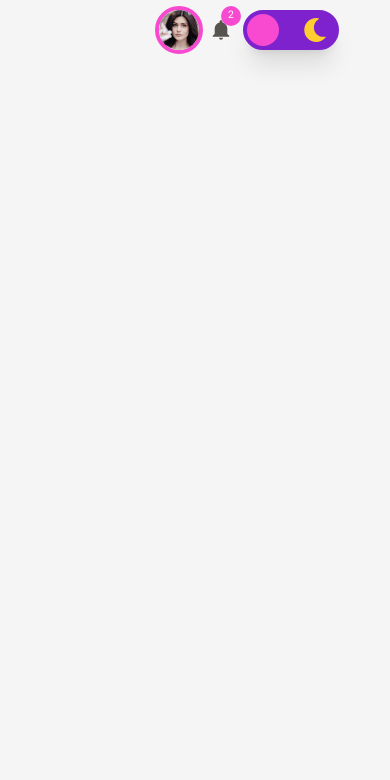
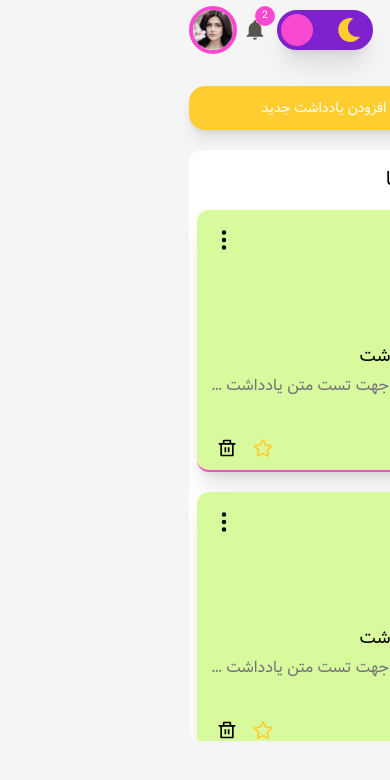
Before and after one commit to naziwebdev/cms-front, a React (Vite) app: page /apps/note in a window 390 px wide. Shown: the top 780 px of the page. Built offline with nearby package versions, Linux system fonts and the light colour scheme.

Commit message:
Create note page ui & responsive

```diff
--- /dev/null
+++ b/src/components/NoteCard.tsx
@@ -0,0 +1,40 @@
+import { RiDeleteBinLine } from "react-icons/ri";
+import { BsThreeDotsVertical } from "react-icons/bs";
+import { FaRegStar } from "react-icons/fa";
+import { FaStar } from "react-icons/fa";
+import { FaEye } from "react-icons/fa";
+
+export default function NoteCard() {
+  return (
+    <div className="h-auto rounded-xl border-b-2 border-b-primary-pk bg-lime-200 p-3 shadow-xl">
+      <div className="flex w-full justify-between">
+        <div className="flex flex-col xs:flex-row xs:items-center gap-x-3">
+          <img
+            src="/images/user-04.jpg"
+            alt="avatar"
+            className="h-14 w-14 rounded-full"
+          />
+          <div className="text-sm">
+            <p className="pb-1 font-semibold">نازنین رستگار</p>
+            <p className="text-zinc-500">1402/11/18</p>
+          </div>
+        </div>
+        <BsThreeDotsVertical className="cursor-pointer pt-1.5 text-3xl" />
+      </div>
+      <div className="w-full">
+        <h4 className="font-semobold pt-5 text-lg">عنوان یادداشت</h4>
+        <p className="truncate pt-1 text-zinc-500">
+          لورم ایپسوم جهت تست متن یادداشت پنل مدیریت فروشگاهی لورم ایپسوم جهت
+          تست متن یادداشت پنل مدیریت فروشگاهی
+        </p>
+      </div>
+      <div className="flex items-center justify-between px-2 pt-10">
+        <FaEye className="cursor-pointer text-xl text-primary-pk" />
+        <div className="flex items-center gap-x-4 text-xl font-bold">
+          <FaRegStar className="cursor-pointer text-primary-y" />
+          <RiDeleteBinLine className="cursor-pointer" />
+        </div>
+      </div>
+    </div>
+  );
+}
--- a/src/index.css
+++ b/src/index.css
@@ -141,6 +141,7 @@
     .tick:checked+.item {
         text-decoration: line-through;
     }
+
 }
 
 
--- a/src/pages/Apps/Note.tsx
+++ b/src/pages/Apps/Note.tsx
@@ -1,7 +1,65 @@
-import React from 'react'
+import AddButton from "../../components/AddButton";
+import FormInput from "../../components/FormInput";
+import DetailsModal from "../../components/DetailsModal";
+import NoteCard from "../../components/NoteCard";
+import { useState } from "react";
 
 export default function Note() {
+  const [toggleModal, setToggleModal] = useState<boolean>(false);
+
+  const openModalHandler = () => {
+    setToggleModal(true);
+  };
+
+  const closeModalHandler = () => {
+    setToggleModal(false);
+  };
+
   return (
-    <div>Note</div>
-  )
+    <div className=" xl:h-[calc(100vh-160px)]">
+      <AddButton
+        openModalHandler={openModalHandler}
+        title={"افزودن یادداشت جدید"}
+      />
+      <div
+        className="] h-[70vh] w-[calc(100vw-90px)] rounded-xl
+    bg-white  xs:w-[calc(100vw-130px)]  xl:h-[64vh] px-2 py-4 xs:p-4 overflow-x-auto"
+      >
+        <h2 className=" text-xl ">یادداشت ها</h2>
+        <div className="grid grid-cols-1 md:grid-cols-2 lg:grid-cols-3 gap-5 pt-4">
+          <NoteCard />
+          <NoteCard/>
+          <NoteCard />
+          <NoteCard/>
+          <NoteCard />
+          <NoteCard/>
+          <NoteCard />
+          <NoteCard/>
+        </div>
+      </div>
+      {toggleModal && (
+        <DetailsModal onClose={closeModalHandler}>
+          <h2 className="text-xl font-bold">مشخصات کاربر جدید</h2>
+          <form className="mt-10 grid w-full grid-cols-1 gap-6 gap-x-24 p-5 xs:grid-cols-2 lg:gap-14 ">
+            <FormInput typeInput="text" titleFa="عنوان" titleEn="subject" />
+            <FormInput typeInput="text" titleFa="متن" titleEn="text" />
+            <div className="flex flex-col gap-2">
+              <label htmlFor={"color"} className="text-sm font-bold">
+                رنگ
+              </label>
+              <input
+                id={"color"}
+                type="color"
+                placeholder="color"
+                className="h-12 w-full bg-transparent  outline-none"
+              />
+            </div>
+          </form>
+          <button className="ms-auto h-12 w-40 rounded-xl bg-primary-y">
+            تایید
+          </button>
+        </DetailsModal>
+      )}
+    </div>
+  );
 }
--- a/src/pages/Products.tsx
+++ b/src/pages/Products.tsx
@@ -24,8 +24,8 @@ export default function Products() {
         title={"افزودن محصول جدید"}
       />
       <div
-        className="border-zinc-300/3 h-[70vh] w-[calc(100vw-90px)] overflow-x-auto rounded-2xl border-2 bg-white shadow-xl
-      xs:w-[calc(100vw-130px)] xl:h-[64vh]"
+        className="border-zinc-300/3 h-[70vh]  xl:h-[64vh] w-[calc(100vw-90px)] overflow-x-auto rounded-2xl border-2 bg-white shadow-xl
+      xs:w-[calc(100vw-130px)]"
       >
         <h2 className="p-2 px-4 text-lg ">محصولات</h2>
         <table className="w-full text-sm md:text-base">
```
